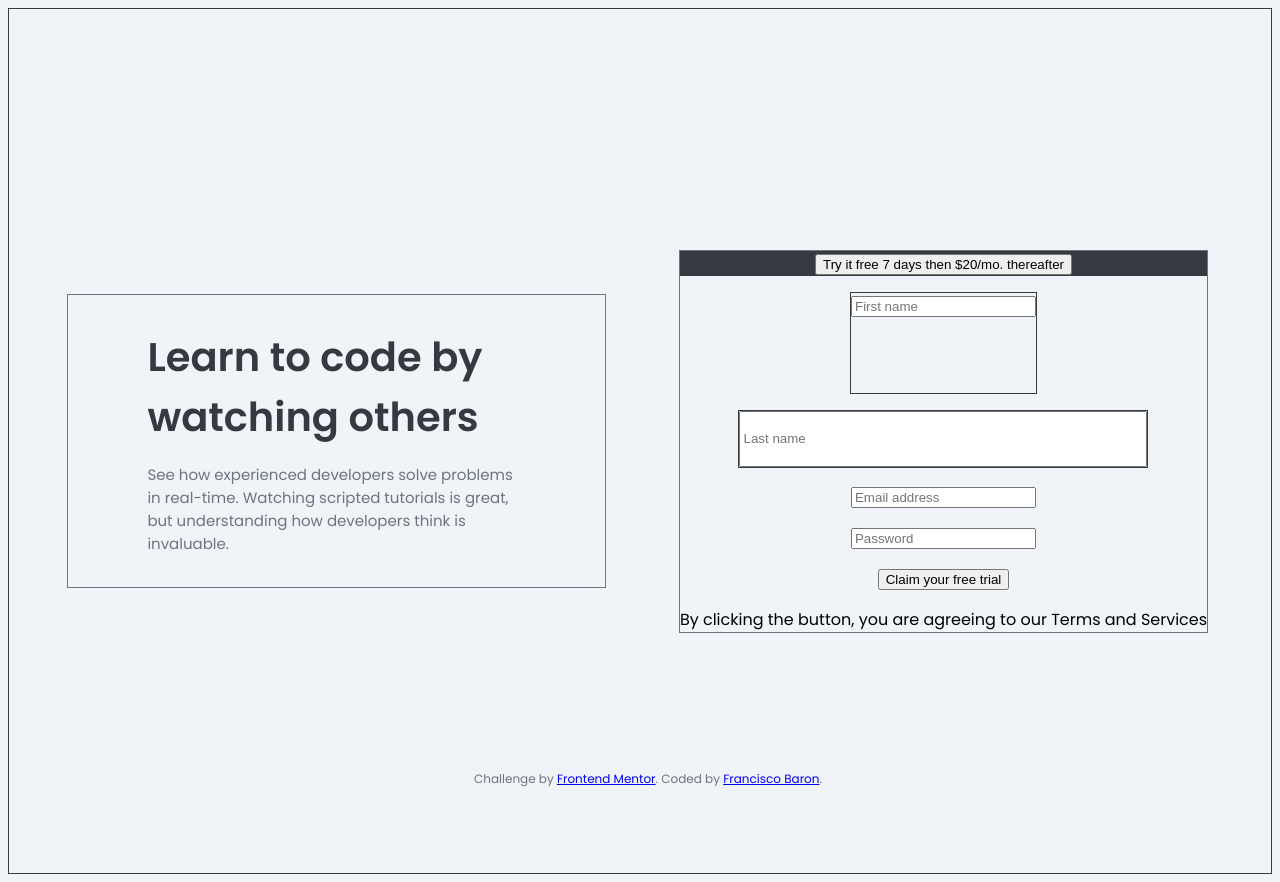
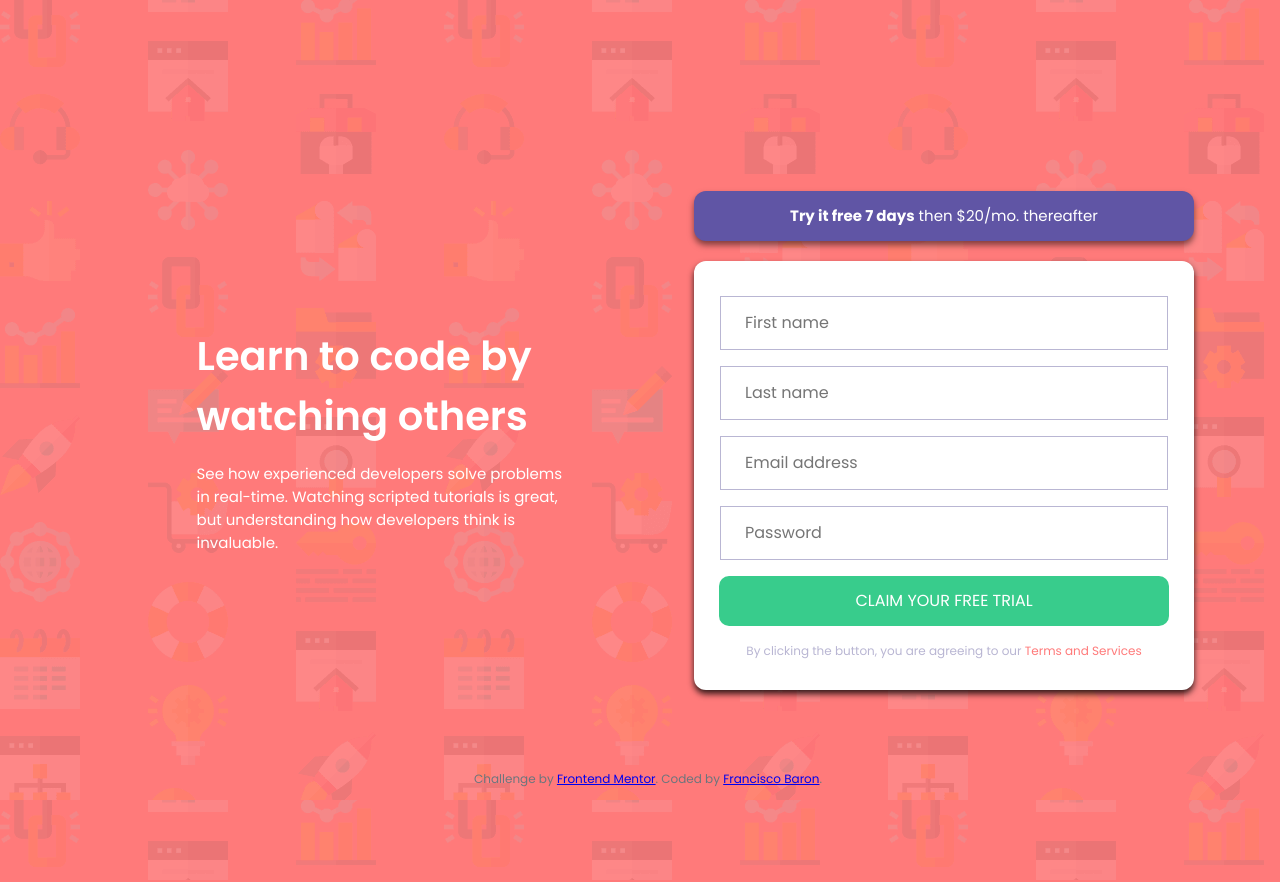
Before and after one commit to Kimichin98/intro-component-with-signup, a plain HTML site: page index.html in a window 1280 px wide. Drawn offline with Linux system fonts and the light colour scheme.

Commit message:
Enhance signup form styling and structure with improved button designs and layout adjustments

```diff
--- a/index.html
+++ b/index.html
@@ -22,14 +22,14 @@
         but understanding how developers think is invaluable. </div>
     </div>
     <div class="right">
-      <div class="top-trial-container"><button>Try it free 7 days then $20/mo. thereafter</button></div>
+      <div class="top-trial-container"><button class="top-trial-button"><span class="highlight">Try it free 7 days</span> then $20/mo. thereafter</button></div>
       <div class="user-data-container">
         <div class="first-name"><form><input class="first-name-form" type="text" name="first-name" placeholder="First name" required></form></div>
         <div class="last-name"><form><input class="last-name-form" type="text" name="last-name" placeholder="Last name" required></form></div>
-        <div class="email-address"><form><input type="email" name="email" placeholder="Email address" required></form></div>
-        <div class="password"><form><input type="password" name="password" placeholder="Password" required></form></div>
-        <div class="claim-trial"><button>Claim your free trial</button></div>
-        <div class="terms">By clicking the button, you are agreeing to our Terms and Services</div>
+        <div class="email-address"><form><input class="email-address-form" type="email" name="email" placeholder="Email address" required></form></div>
+        <div class="password"><form><input class="password-form" type="password" name="password" placeholder="Password" required></form></div>
+        <div class="claim-trial"><button class="claim-trial-button">CLAIM YOUR FREE TRIAL</button></div>
+        <div class="terms">By clicking the button, you are agreeing to our <a href="#" class="terms-link">Terms and Services</a></div>
       </div>
     </div>
   </div>
--- a/styles.css
+++ b/styles.css
@@ -1,6 +1,7 @@
-body{
+body {
   font-family: 'Poppins', sans-serif;
-  background-color: #f0f4f8;
+  background-color: hsl(0, 100%, 74%);
+  background-image: url(../images/bg-intro-desktop.png);
 }
 
 .grid {
@@ -11,68 +12,126 @@ body{
   height: 100vh;
   align-items: center;
   justify-items: center;
-  border: #343a40 1px solid;
 }
 
-.left{
+.left {
   display: flex;
   flex-direction: column;
-  border: #6c757d 1px solid;
   height: auto;
   width: 80%;
   padding: 2rem;
   justify-content: center;
   align-items: center;
+  margin-left: 100px;
 }
 
-.left-title{
+.left-title {
   font-size: 40px;
   font-weight: 600;
-  color: #343a40;
+  color: white;
   margin-bottom: 1rem;
   inline-size: 80%;
 }
 
-.left-text{
+.left-text {
   font-size: 15px;
-  color: #6c757d;
+  color: white;
   inline-size: 80%;
 }
 
 .right {
   display: flex;
   flex-direction: column;
-  border: #6c757d 1px solid;
   height: auto;
+  width: 500px;
 }
 
 .top-trial-container {
-  background-color: #343a40;
   text-align: center;
+  margin-bottom: 20px;
+
+}
+
+.top-trial-button {
+  font-family: Poppins, sans-serif;
+  background-color: hsl(248, 32%, 49%);
+  color: white;
+  border: none;
+  font-size: 15px;
+  cursor: pointer;
+  width: 100%;
+  height: 50px;
+  border-radius: 12px;
+  box-shadow: 0 4px 6px rgba(0, 0, 0, 0.5);
+}
+
+.highlight {
+  color: white;
+  font-weight: bold;
 }
 
 .user-data-container {
   display: flex;
   flex-direction: column;
-  padding-top: 16px;
+  padding-top: 35px;
+  padding-bottom: 10px;
   gap: 1rem;
   text-align: left;
   align-items: center;
   height: auto;
+  background-color: white;
+  border-radius: 12px;
+  box-shadow: 0 4px 6px rgba(0, 0, 0, 0.8);
 }
 
-.first-name{
-  border: #343a40 1px solid;
-  height: 100px;
+.first-name-form,
+.last-name-form,
+.email-address-form,
+.password-form {
+  width: 420px;
+  height: 50px;
+  border: hsl(246, 25%, 77%) 1px solid;
 }
 
-.last-name{
-  border: #343a40 1px solid;
+.first-name input,
+.last-name input,
+.email-address input,
+.password input {
+  font-family: Poppins, sans-serif;
+  font-size: 16px;
+  padding-left: 24px;
 }
 
-.last-name-form{
-  width: 400px;
+.first-name-form::placeholder,
+.last-name-form::placeholder,
+.email-address-form::placeholder,
+.password-form::placeholder {
+  font-family: Poppins, sans-serif;
+  font-size: 16px;
+}
+
+
+.claim-trial-button {
+  font-family: Poppins, sans-serif;
+  background-color: hsl(154, 59%, 51%);
+  color: white;
+  border: none;
+  font-size: 16px;
+  cursor: pointer;
+  width: 450px;
   height: 50px;
+  border-radius: 10px;
+}
+
+.terms {
+  font-size: 12px;
+  color: hsl(246, 25%, 77%);
+  margin-bottom: 20px;
+}
+
+.terms-link {
+  color: hsl(0, 100%, 74%);
+  text-decoration: none;
 }
 
 .attribution {
```
